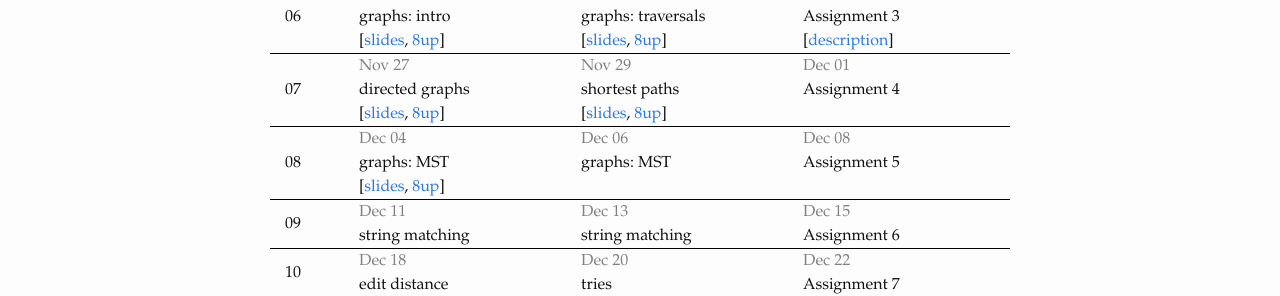
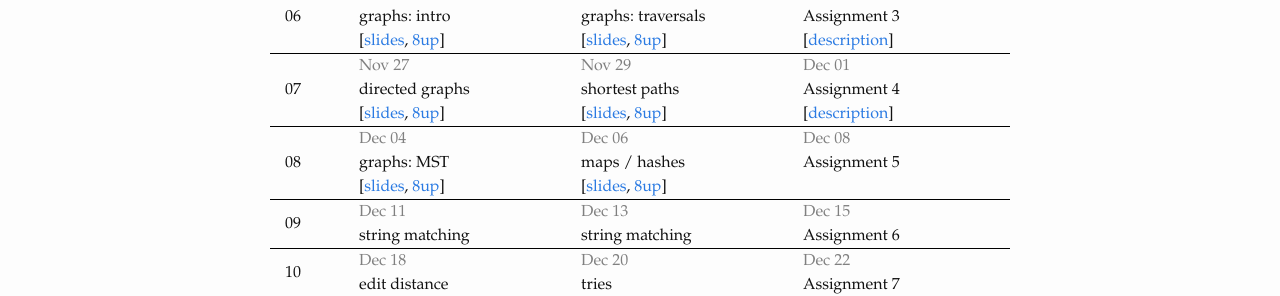
Before and after one commit to dsacl3-2023/dsacl3-2023.github.io, a Jekyll site: the page built from lectures.md, in a window 1280 px wide. Shown: the part 640-936 px from the top of the page. Built offline with Jekyll 4.4.1, drawn with Linux system fonts in a browser that asks for light colours.

Commit message:
Update schedule.

```diff
--- a/_data/schedule.yml
+++ b/_data/schedule.yml
@@ -91,6 +91,8 @@
         8up: slides/shortest-paths-handout.pdf
     Dec 01:
       topic: Assignment 4
+      links:
+        description: https://dsacl3-2023.github.io/a4
 - week: "08"
   dates:
     Dec 04:
@@ -99,7 +101,10 @@
         slides: slides/mst.pdf
         8up: slides/mst-handout.pdf
     Dec 06:
-      topic: "graphs: MST"
+      topic: maps / hashes
+      links:
+        slides: slides/hashing.pdf
+        8up: slides/hashing-handout.pdf
     Dec 08:
       topic: Assignment 5
 - week: "09"
```
Also changed, not shown: 4 other files.
